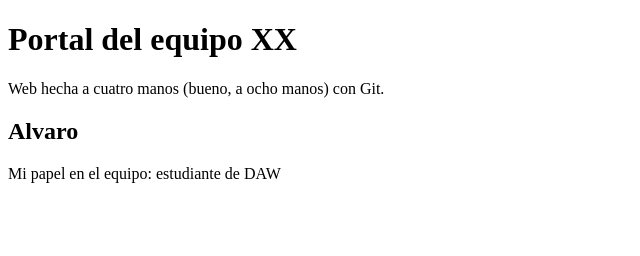
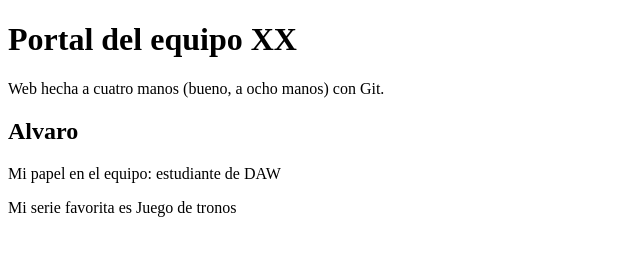
Before and after one commit to Alvarolf087/portal-equipo01, a plain HTML site: page index.html in a window 1280 px wide. Shown: the whole page, without its empty margins (0-640 px from the left). Drawn offline with Linux system fonts and the light colour scheme.

Commit message:
Añade favorito de Alvaro

```diff
--- a/index.html
+++ b/index.html
@@ -10,6 +10,7 @@
     <section>
 	<h2>Alvaro</h2>
 	<p>Mi papel en el equipo: estudiante de DAW</p>
+	<p>Mi serie favorita es Juego de tronos</p>
     </section>
   </body>
 </html>
```
